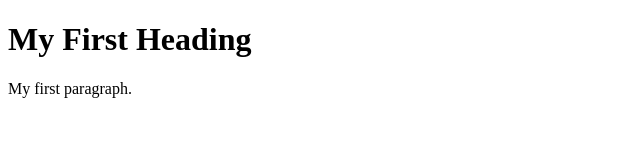
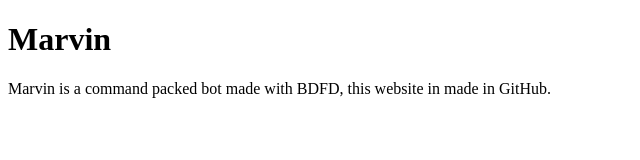
Before and after one commit to Chadiangvvvtvvtvvvtvrvrvvrvrvrvrruiv/marvin, a plain HTML site: page index.html in a window 1280 px wide. Shown: the whole page, without its empty margins (0-640 px from the left). Drawn offline with Linux system fonts and the light colour scheme.

Commit message:
Update index.html

```diff
--- a/index.html
+++ b/index.html
@@ -2,9 +2,9 @@
 <html>
 <body>
 
-<h1>My First Heading</h1>
+<h1>Marvin</h1>
 
-<p>My first paragraph.</p>
+<p>Marvin is a command packed bot made with BDFD, this website in made in GitHub.</p>
 
 </body>
 </html>
```
